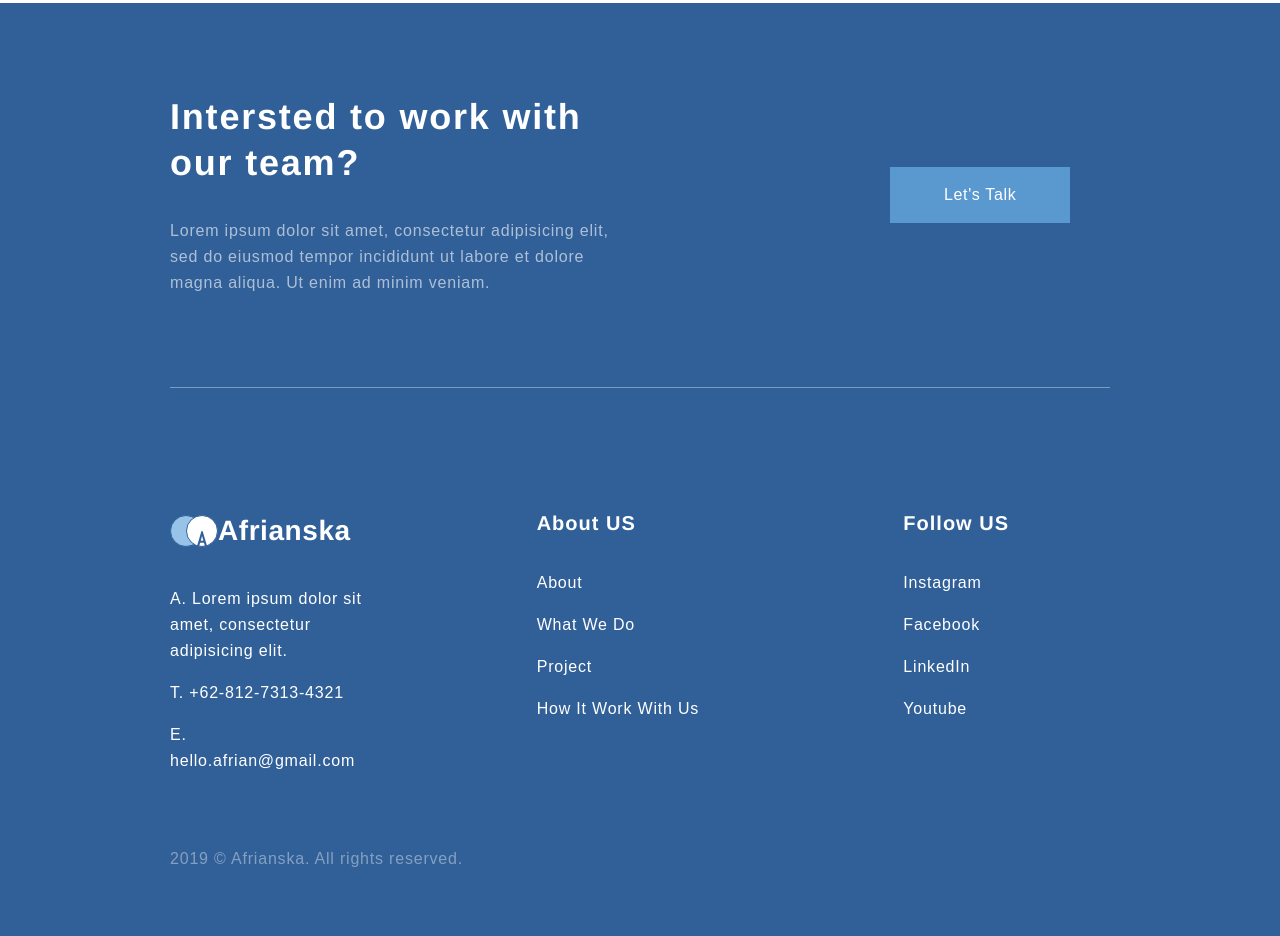
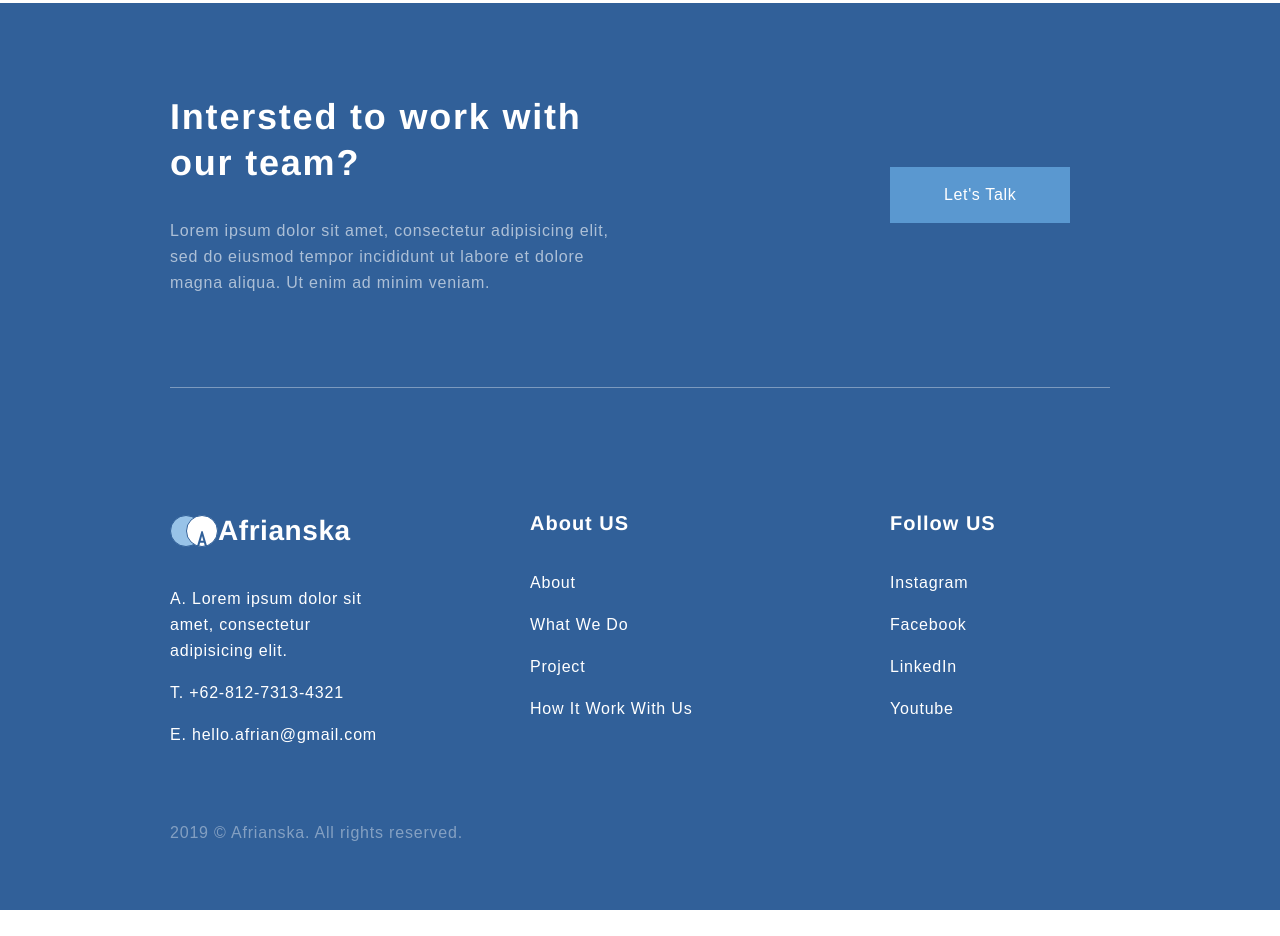
Before and after one commit to micaji-251/Hack8Reto2, a plain HTML site: page index.html in a window 1280 px wide. Shown: the part 2641-3577 px from the top of the page. After the commit the page ends 3551 px from the top, so only its background shows below. Drawn offline with Linux system fonts and the light colour scheme.

Commit message:
footer fix

```diff
--- a/layout/_layout.scss
+++ b/layout/_layout.scss
@@ -29,6 +29,6 @@ body{
     column-gap:20px;
 
     &--1{
-        column-gap: 160px;
+        column-gap: 140px;
     }
 }
```
Also changed, not shown: styles.css.
